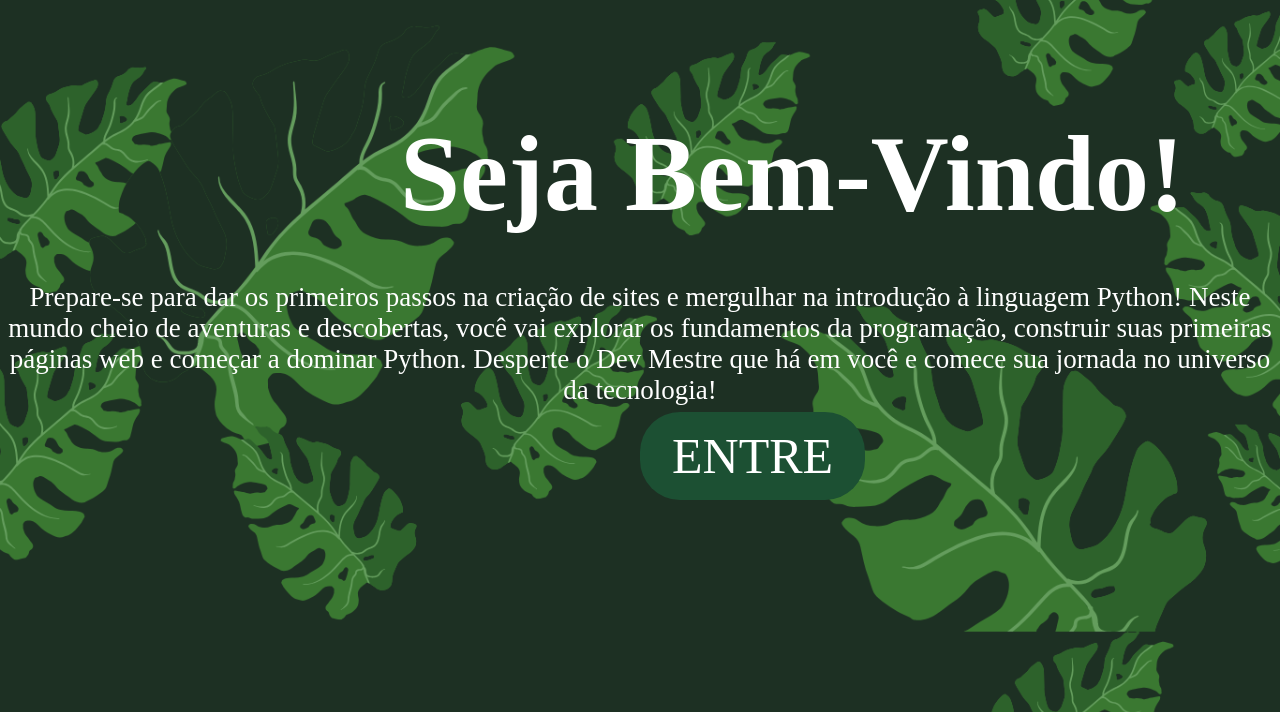
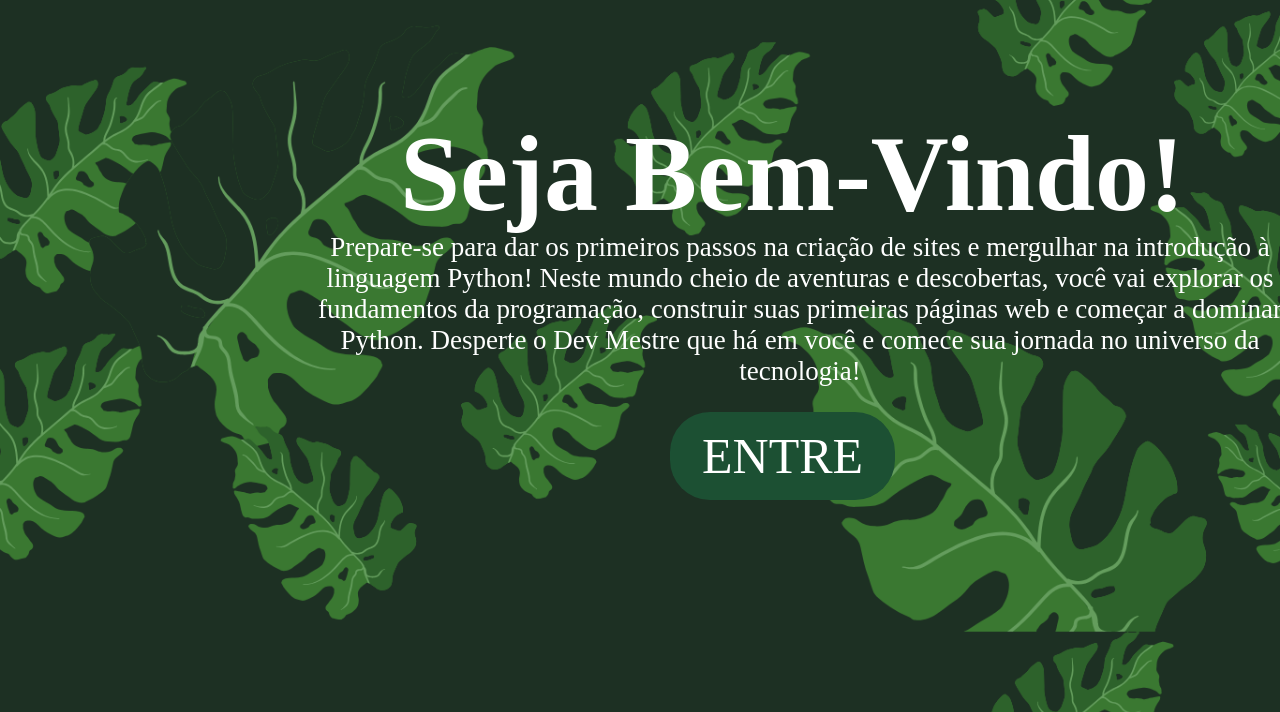
Before and after one commit to saulvitorio2301/PYGREEN-2.0, a plain HTML site: page index.html in a window 1280 px wide. Shown: the part 88-800 px from the top of the page. Drawn offline with Linux system fonts and the light colour scheme; a web font is replaced by a local one.

Commit message:
inicio pag2

```diff
--- a/index.html
+++ b/index.html
@@ -26,7 +26,7 @@
     Neste mundo cheio de aventuras e descobertas, você vai explorar os fundamentos da programação, construir suas primeiras páginas web e começar a dominar Python.
     Desperte o Dev Mestre que há em você e comece sua jornada no universo da tecnologia!
   </p>
- <button class="botao">ENTRE</button>
+ <a  href="pagina2.html" class="botao">ENTRE</a>
 
 </body>
 </html>
--- a/style.css
+++ b/style.css
@@ -52,10 +52,14 @@ header {
   color: white ;
   flex-grow: 0;
   font-size: 0.5em;
-  position: absolute;
-  left: 0px;
-  top: 370px;
+  position:absolute ;
+  left: 300px;
+  top: 320px;
   background-size: cover;
+}
+
+p{
+  width: 1000px;
 }
 
 .botao {
@@ -70,7 +74,7 @@ header {
   font-size: 50px;
   position: absolute;
   top:500px;
-  left: 640px;
+  left: 670px;
   border-radius: 40px;
   transition-duration: 0.4s;
 }
@@ -91,3 +95,10 @@ header {
     font-size: 18px;
   }
 }
+
+@media screen and (max-width: 768px) {
+  .bemvindo {
+    font-size: 50px;
+
+  }
+}
```
Also changed, not shown: pagina2.html (added, +11 -0 lines).
